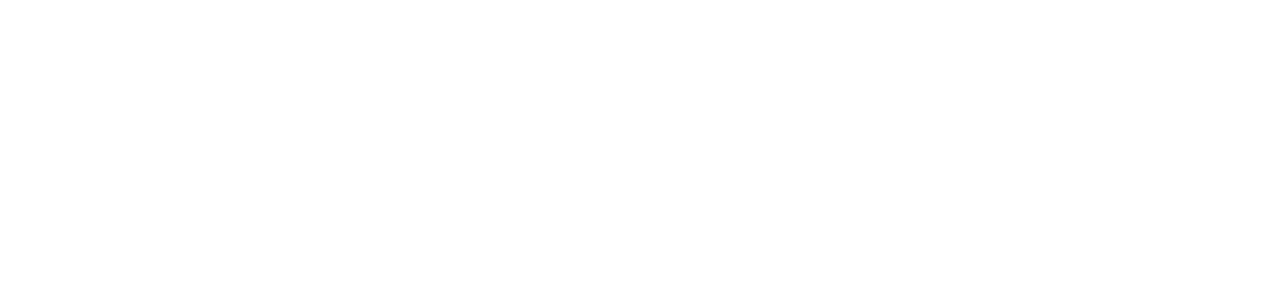
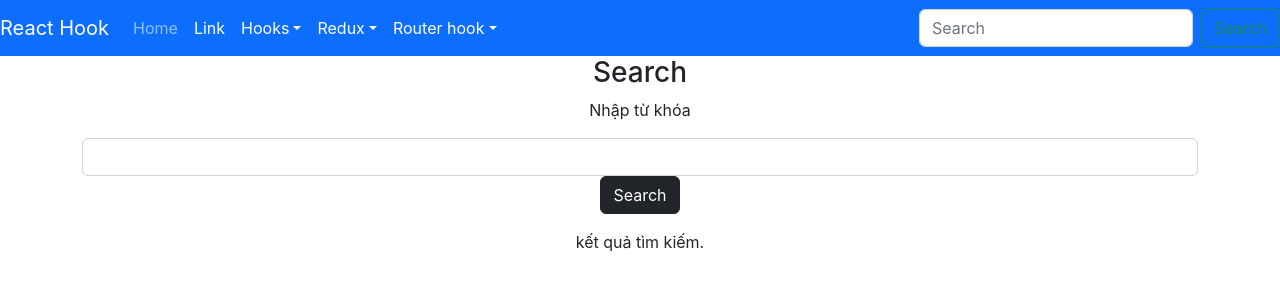
Before and after one commit to AVan-Git/Basic-ReactJS, a React (Create React App) app in the folder react_buoi10/: page /search in a window 1280 px wide. Before the commit this address had no page. Shown: the top 300 px of the page. Built offline with nearby package versions, Linux system fonts and the light colour scheme.

Commit message:
update detail -- iu Search - demo useSearchParams()

```diff
--- a/react_buoi10/src/components/HearHome.jsx
+++ b/react_buoi10/src/components/HearHome.jsx
@@ -1,8 +1,11 @@
 //rfc
 import React from "react";
-import {NavLink} from "react-router-dom";
+import {NavLink, useNavigate} from "react-router-dom";
 
 export default function HearHome() {
+
+  const navigate = useNavigate();
+
   return (
     <>
       <nav className="navbar navbar-expand-sm navbar-dark bg-primary">
@@ -117,11 +120,19 @@ export default function HearHome() {
               </div>
             </li>
           </ul>
-          <form className="d-flex my-2 my-lg-0">
+          {/* //  add chuc nang cho nut search --- su dung useSearchParam*/}
+          <form className="d-flex my-2 my-lg-0" onSubmit={(e) => {
+            e.preventDefault();
+            const keyword = document.querySelector('#keyword').value;
+
+            navigate(`/search?keyword=${keyword}`)
+
+          }}  >
             <input
               className="form-control me-sm-2"
               type="text"
               placeholder="Search"
+              id="keyword"
             />
             <button
               className="btn btn-outline-success my-2 my-sm-0"
--- a/react_buoi10/src/index.js
+++ b/react_buoi10/src/index.js
@@ -19,6 +19,7 @@ import ReactForm from "./pages/HookRouters/ReactForm/ReactForm";
 import Profile from "./pages/HookRouters/ReactForm/Profile";
 import Home from "./pages/Home/Home";
 import Detail from "./pages/Detail/Detail";
+import Search from "./pages/PageSearch/Search";
 
 const root = ReactDOM.createRoot(document.getElementById("root"));
 root.render(
@@ -39,6 +40,7 @@ root.render(
           <Route path="redux_facebook_app" element={<DemoFacebookApp />}></Route>
           <Route path="hook-form" element={<ReactForm />}></Route>
           <Route path="hook-profile" element={<Profile />}></Route>
+          <Route path="search" element={<Search />}></Route>
         </Route>
       </Routes>
     </BrowserRouter>
--- a/react_buoi10/src/pages/Detail/Detail.jsx
+++ b/react_buoi10/src/pages/Detail/Detail.jsx
@@ -26,7 +26,7 @@ export default function Detail() {
     // chay 2 TH1: dau tien load page
     getbyIdApi();
     // TH2: params.id thay doi
-  }, []);
+  }, [params.id]);
 
   return (
     <div className="container">
@@ -80,7 +80,7 @@ export default function Detail() {
                 alt="Shoe"
               />
               <div className="card-body">
-                <h4 className="card-title">{item.name}</h4>
+                <h4 className="card-title" style={{minHeight:'60px'}}>{item.name}</h4>
                 <p className="card-text">{item.price} $</p>
                 <NavLink to={`/detail/${item.id}`} className="btn btn-primary">
                 View Detail
--- /dev/null
+++ b/react_buoi10/src/pages/PageSearch/Search.jsx
@@ -0,0 +1,62 @@
+import React, { useState } from "react";
+import { NavLink, useSearchParams } from "react-router-dom";
+
+export default function Search() {
+  let [arrProduct, setArrProduct] = useState([]);
+
+  //
+  const handleChange = (e) => {};
+  //
+  const handleSubmit = (e) => {
+    e.preventDefaul();
+  };
+  return (
+    <form className="container" onSubmit={handleSubmit}>
+      <h3 className="">Search</h3>
+      <div className="form-group">
+        <p>Nhập từ khóa</p>
+        <div className="input-group-prepend">
+          <input
+            type="text"
+            className="form-control"
+            id="keywordRef"
+            onChange={handleChange}
+          />
+          <button type="button" class="btn btn-dark text-white">
+            Search
+          </button>
+        </div>
+      </div>
+      {/*  */}
+      <div className="mt-3">
+        <p>kết quả tìm kiếm.</p>
+        <div className="row">
+          {arrProduct.map((item, index) => {
+            return (
+              <div className="col-4" key={index}>
+                <div className="card">
+                  <img className="card-img-top" src={item.image} alt="Shoe" />
+                  <div className="card-body">
+                    <h4 className="card-title" style={{ minHeight: "60px" }}>
+                      {item.name}
+                    </h4>
+                    <p className="card-text">{item.price} $</p>
+                    <NavLink
+                      to={`/detail/${item.id}`}
+                      className="btn btn-primary"
+                    >
+                      View Detail
+                    </NavLink>
+                    {/* <button type="button" class="btn btn-primary">
+                  View Detail
+                </button> */}
+                  </div>
+                </div>
+              </div>
+            );
+          })}
+        </div>
+      </div>
+    </form>
+  );
+}
```
Also changed, not shown: 2 other files (tests, documents, lock files or other folders).
